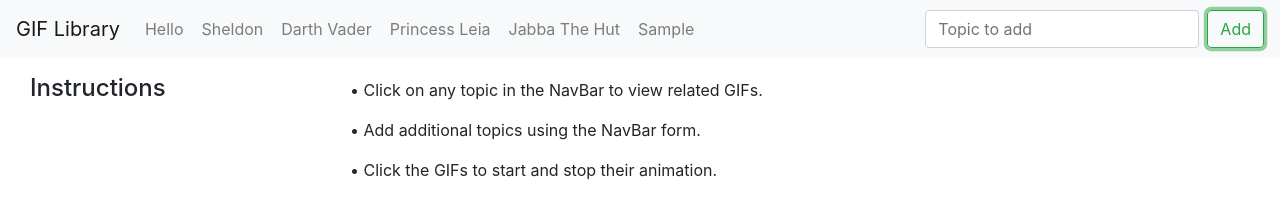
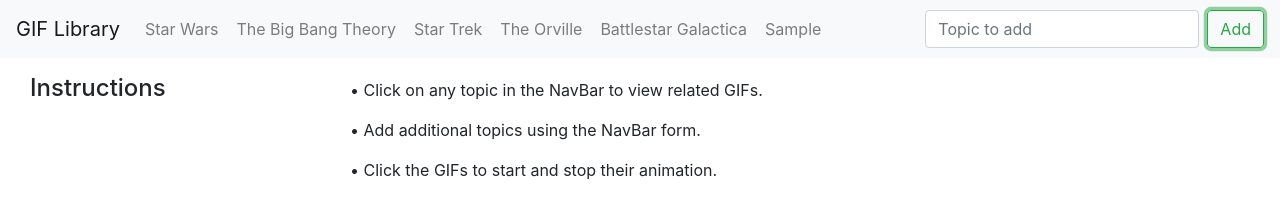
Before and after one commit to ajfranceschi/gif-library, a plain HTML site: page index.html in a window 1280 px wide. Both pictures are taken after typing "Sample" into the empty fields and a click on the button "Add". Drawn offline with nearby package versions, Linux system fonts and the light colour scheme; no server answers.

Commit message:
dynamically create navbar buttons \ added Loading... h1 to the gifContainer while the fetch completes

```diff
--- a/assets/js/app.js
+++ b/assets/js/app.js
@@ -1,4 +1,5 @@
 const topics = ['Star Wars', 'The Big Bang Theory', 'Star Trek', 'The Orville', 'Battlestar Galactica']
+
 const createQueryURL = (queryItem) => {
     return "https://api.giphy.com/v1/gifs/search?api_key=GKwA57i0nyuYd3slVSsZEWet5HMrfuD3&q=" + queryItem + "&limit=10&offset=0&rating=PG-13&lang=en";
 }
@@ -11,6 +12,7 @@ const getGifs = (queryItem) => {
         method: 'get'
     })
         .then(res => {
+            $('#gifContainer').html('');
             for (let gifObject of res.data) {
                 var imgElement = $('<img>');
                 imgElement.attr('src', gifObject.images.downsized_still.url);
@@ -25,19 +27,39 @@ const getGifs = (queryItem) => {
         });
 }
 
-getGifs('Star Wars');
+const loadButtons = () => {
+    for (topic of topics) {
+        const navItem = $('<li>');
+        navItem.addClass('nav-item');
+
+        const navLink = $('<button>');
+        navLink.addClass('nav-link btn');
+        navLink.attr('value', topic.toLowerCase());
+        navLink.text(topic);
+        navItem.append(navLink);
+
+        $('#navBar').append(navItem);
+    }
+}
+
+loadButtons();
+getGifs(topics[0]);
+
+
+
+
 
 $('#navBar').on('click', '.nav-link', (e) => {
-    $('#gifContainer').html('');
+    $('#gifContainer').html('<h3>Loading...</h3>');
     getGifs(e.target.value);
 })
 
 
 $('form').on('submit', (e) => {
     e.preventDefault();
-    const topicToAdd = $('#topicToAdd').val();
+    const topicToAdd = $('#topicToAdd').val().trim();
     $('#topicToAdd').val('');
-    let navItem = $('<li>');
+    const navItem = $('<li>');
     navItem.addClass('nav-item');
 
     const navLink = $('<button>');
--- a/index.html
+++ b/index.html
@@ -21,21 +21,6 @@
 
     <div class="collapse navbar-collapse" id="navbarSupportedContent">
         <ul id="navBar" class="navbar-nav mr-auto">
-            <li class="nav-item">
-                <button class="nav-link btn" value="hello">Hello</button>
-            </li>
-            <li class="nav-item">
-                <button class="nav-link btn" value="sheldon">Sheldon</button>
-            </li>
-            <li class="nav-item">
-                <button class="nav-link btn" value="darth vader">Darth Vader</button>
-            </li>
-            <li class="nav-item">
-                <button class="nav-link btn" value="princess leia">Princess Leia</button>
-            </li>
-            <li class="nav-item">
-                <button class="nav-link btn" value="jabba the hut">Jabba The Hut</button>
-            </li>
 
         </ul>
         <form class="form-inline my-2 my-lg-0">
@@ -55,7 +40,6 @@
                 <p class="col-9">• Click the GIFs to start and stop their animation.</p>
 
             </div>
-
             <div id="gifContainer" class="col-12">
             </div>
         </div>
```
